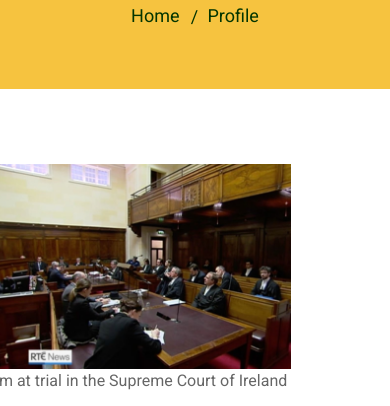
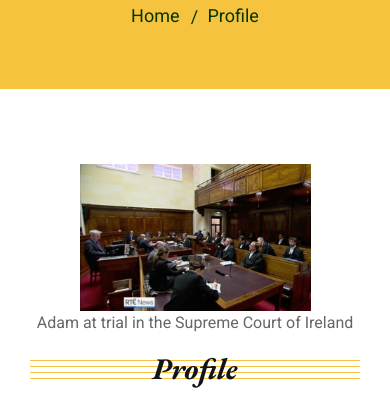
Before and after one commit to Tejask001/Dodd-Solicitors, a plain HTML site: page profile.html in a window 390 px wide. Shown: the part 353-759 px from the top of the page. Drawn offline with nearby package versions, Linux system fonts and the light colour scheme.

Commit message:
profile page image adjusted for mobile view

```diff
--- a/profile.html
+++ b/profile.html
@@ -40,7 +40,7 @@
             }
 
             .Profile .about-img {
-                margin: 0 auto;
+                margin: 0 auto !important;
                 text-align: center;
             }
 
```
Also changed, not shown: about.html (+1 -1 lines).
